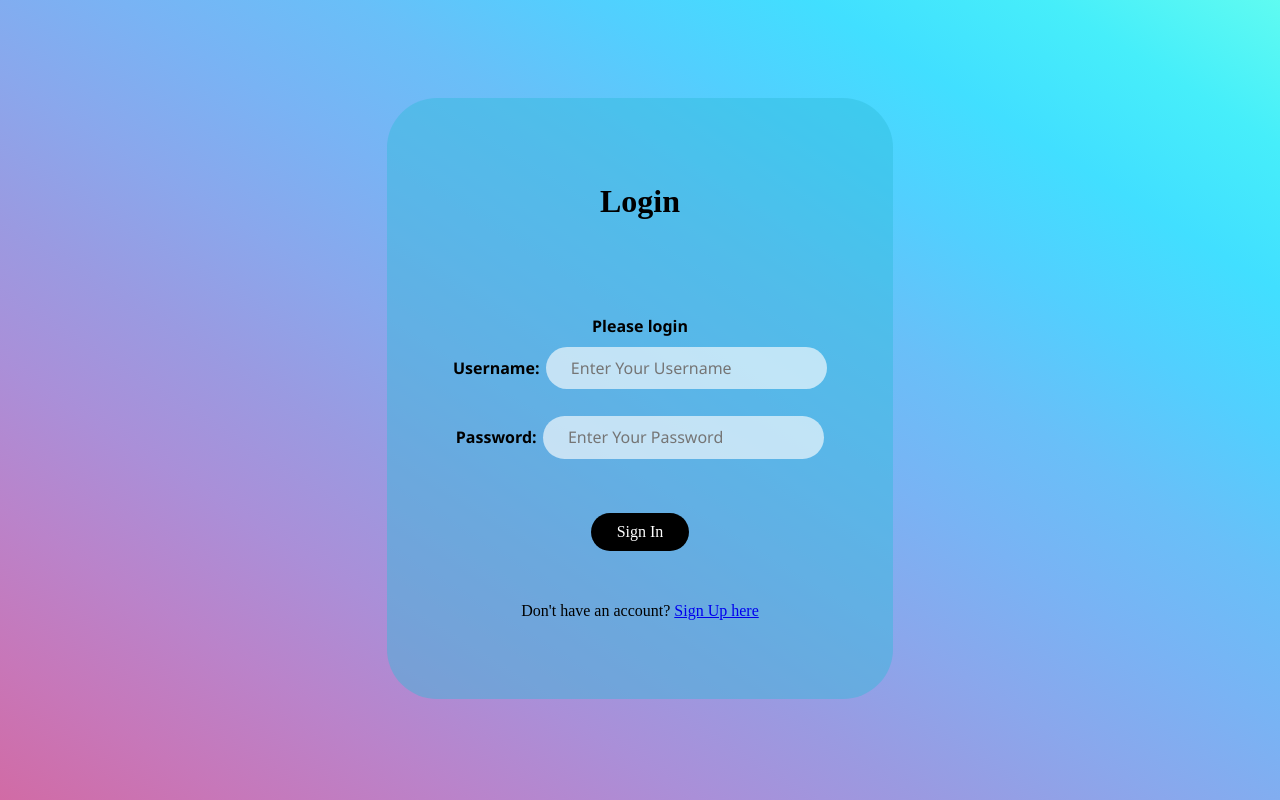
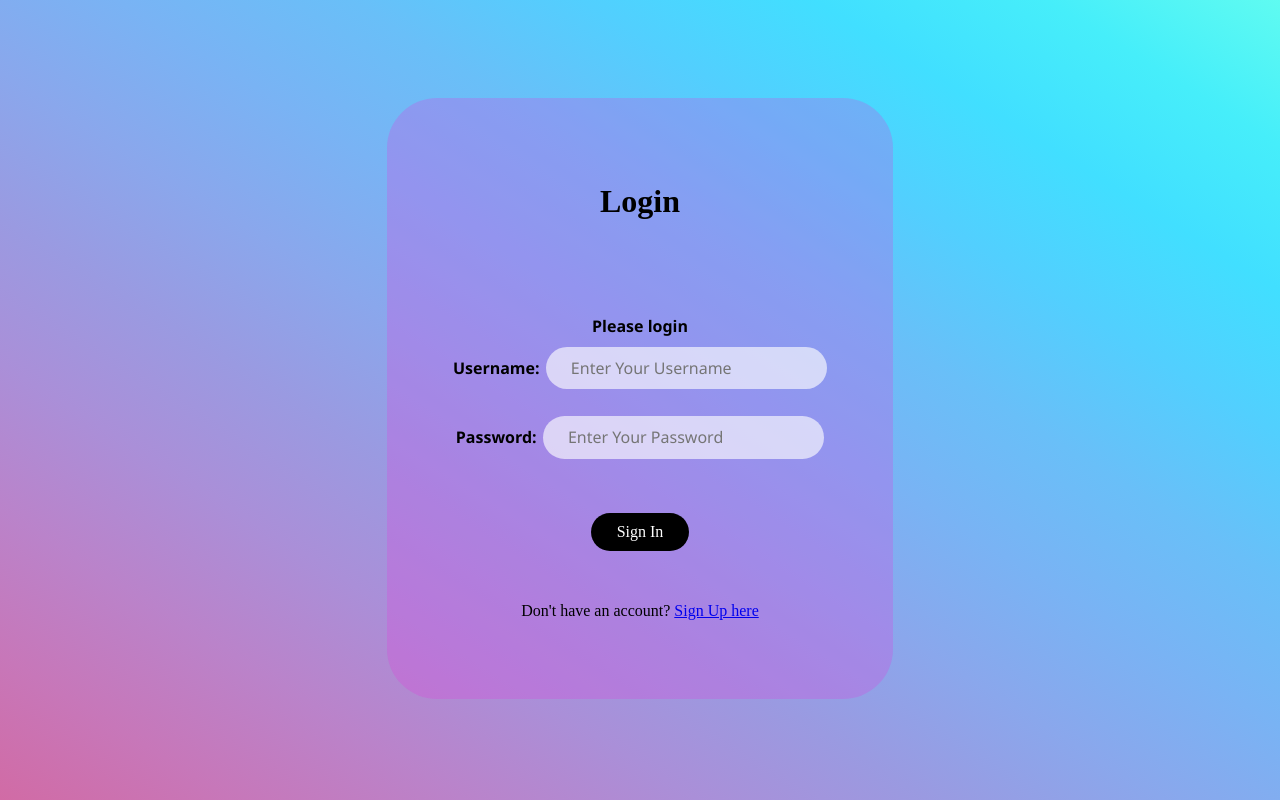
Before and after one commit to sravan1946/bytebash, a Flask app: page / in a window 1280 px wide. Run offline with Flask 3, Linux system fonts and the light colour scheme.

Commit message:
new border color

```diff
--- a/static/style.css
+++ b/static/style.css
@@ -3,7 +3,7 @@
 }
 
 .border{
-    background-color:rgba(47, 187, 215, 0.434);
+    background-color:rgba(232, 46, 220, 0.228);
     margin-top:0%;
     margin-bottom:0%;
     margin-left: 30%;
```
